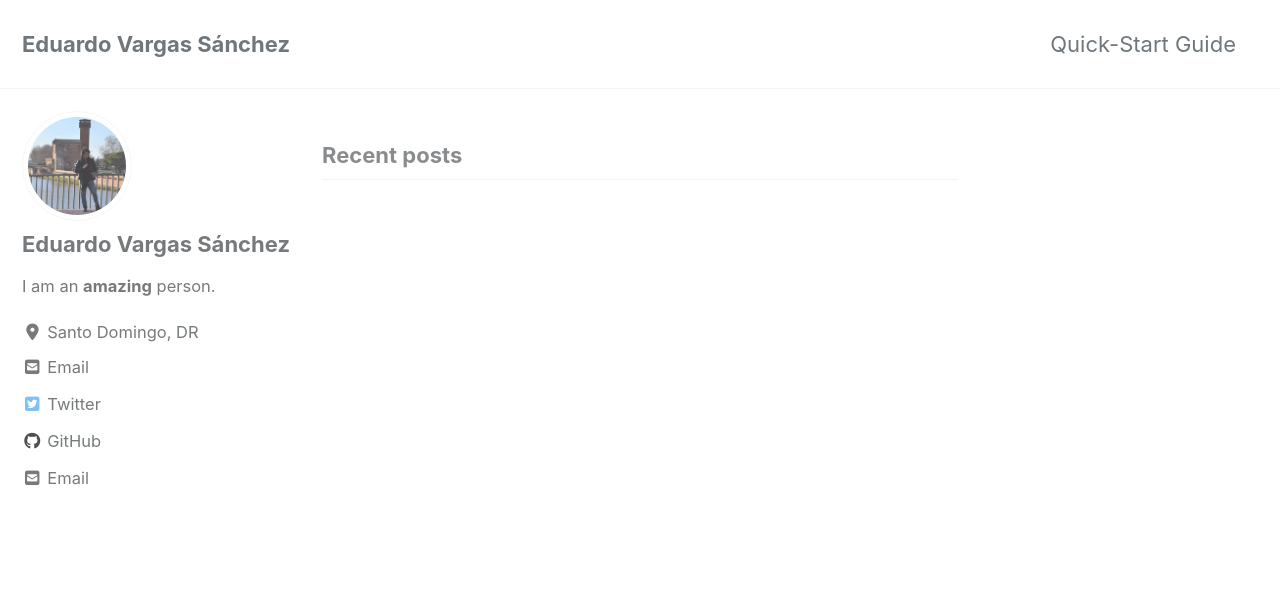
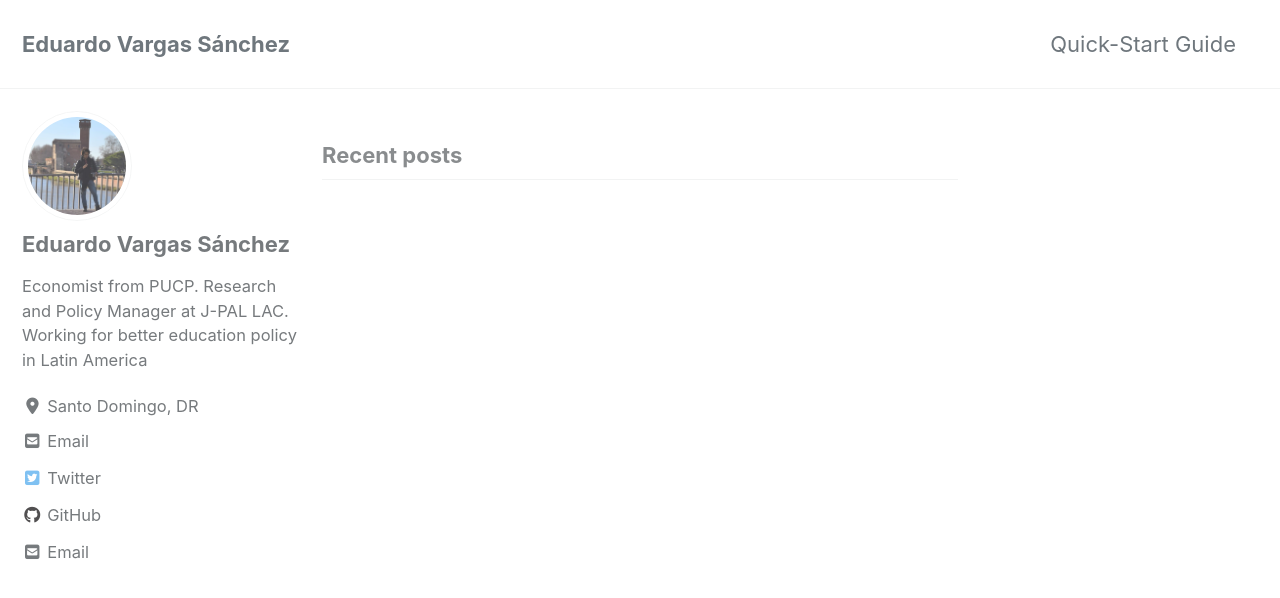
Before and after one commit to evargass/eduvargass.github.io, a Jekyll site: the page built from index.html, in a window 1280 px wide and 900 px high. Shown: the top 598 px of the window. Built offline with Jekyll 4.4.1, drawn with Linux system fonts in a browser that asks for light colours; cached includes are drawn as plain includes; nearby versions of some CDN libraries; the list of posts is cut into pages by our own code.

Commit message:
new edits

```diff
--- a/_config.yml
+++ b/_config.yml
@@ -108,8 +108,8 @@ analytics:
 # Site Author
 author:
   name             : "Eduardo Vargas Sánchez"
-  avatar           : "/assets/images/foto_edu.jpg"
-  bio              : "I am an **amazing** person."
+  avatar           : "/images/foto_edu.jpg"
+  bio              : "Economist from PUCP. Research and Policy Manager at J-PAL LAC. Working for better education policy in Latin America"
   location         : "Santo Domingo, DR"
   email            : "ce.vargass@gmail.com"
   links:
```
Also changed, not shown: images/foto_edu.jpg (renamed from assets/images/foto_edu.jpg).
